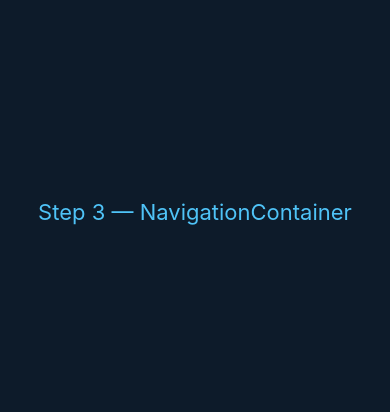
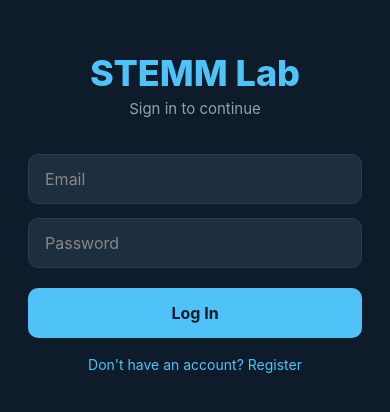
Before and after one commit to nishant0178/stemm-lab-mad, a React Native app: screen / in a window 390 px wide. Shown: the part 210-622 px from the top of the page. Built offline with nearby package versions, Linux system fonts and the light colour scheme; no server answers.

Commit message:
[debug] step 4: Login + Register screens in navigator, no auth listener

```diff
--- a/App.tsx
+++ b/App.tsx
@@ -1,14 +1,19 @@
 import React from 'react';
-import { View, Text } from 'react-native';
 import { NavigationContainer } from '@react-navigation/native';
+import { createNativeStackNavigator } from '@react-navigation/native-stack';
+import LoginScreen from './src/screens/LoginScreen';
+import RegisterScreen from './src/screens/RegisterScreen';
 
-// ISOLATION STEP 3 — NavigationContainer wrapper only
+// ISOLATION STEP 4 — RootNavigator with Login + Register only, no auth/stores
+const Stack = createNativeStackNavigator();
+
 export default function App() {
   return (
     <NavigationContainer>
-      <View style={{ flex: 1, alignItems: 'center', justifyContent: 'center', backgroundColor: '#0d1b2a' }}>
-        <Text style={{ color: '#4fc3f7', fontSize: 22 }}>Step 3 — NavigationContainer</Text>
-      </View>
+      <Stack.Navigator screenOptions={{ headerShown: false }}>
+        <Stack.Screen name="Login" component={LoginScreen} />
+        <Stack.Screen name="Register" component={RegisterScreen} />
+      </Stack.Navigator>
     </NavigationContainer>
   );
 }
```
